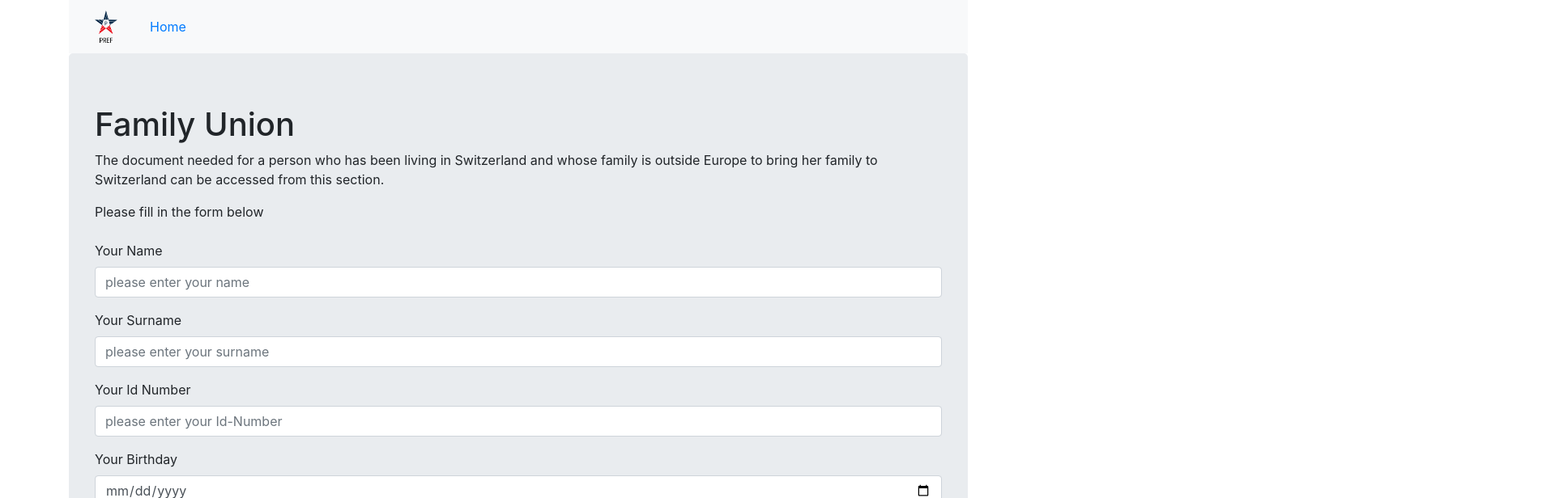
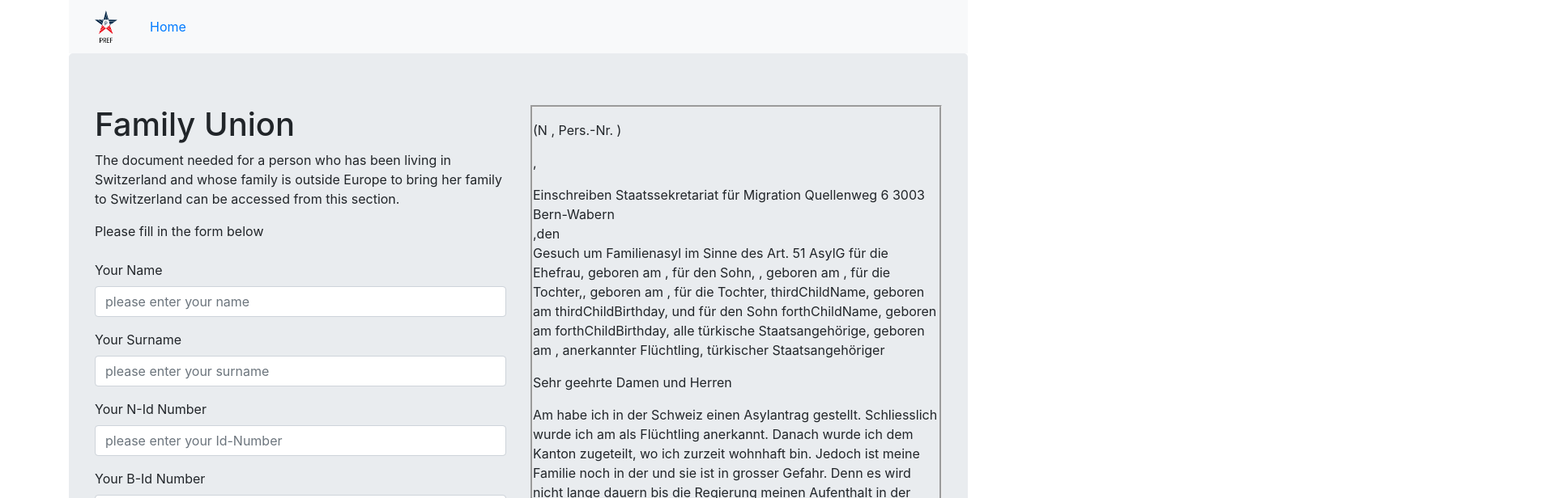
Before and after one commit to sokmen4083/PREF-Client, a React (Create React App) app: page /FamilyUnion in a window 1280 px wide. Shown: the top 616 px of the page at 81% size, 1920 px wide, since content can reach past the window. Built offline with nearby package versions, Linux system fonts and the light colour scheme.

Commit message:
Juri App pdf started

```diff
--- a/src/Dashboard/FamilyUnion.js
+++ b/src/Dashboard/FamilyUnion.js
@@ -1,11 +1,9 @@
 import React, { Component } from 'react';
-import { Jumbotron, Button, Form, Row, Col} from 'react-bootstrap';
+import { Jumbotron, Form, Row, Col} from 'react-bootstrap';
 import html2canvas from 'html2canvas';
 import jsPDF from 'jspdf';
 
 
-import FileService from '../service/FileService';
-import UserService from '../service/UserService';
 
 
 export class Family extends Component
@@ -13,12 +11,13 @@ export class Family extends Component
 
   constructor(props) {
       super(props);
-      this.sendFilesInfo = this.sendFilesInfo.bind(this);
       this.myChangeHandler = this.myChangeHandler.bind(this);
+      this.date = this.date.bind(this);
       this.state = {
         username: '',
         usersurname: '',
         userid: Number,
+        userbid: Number,
         userbirthday: Date,
         userstreetname: '',
         userhomenumber: Number,
@@ -40,18 +39,21 @@ export class Family extends Component
       };
   }
 
-  async sendFilesInfo()
-  {
-    let familyData = this.state.family;
-    let user = UserService.getCurrentUser();
-    familyData.userId = user.id;
-
-    await FileService.saveFamilyInfo(JSON.stringify(familyData));
-    window.location.href = "/Family-Pdf"
+  date(){
+    let date = new Date();
+    document.getElementById("today").innerHTML=  date.getDate();
   }
 
+
   sendToPrint(){
-	  return window.print();
+      var divContents = document.getElementById("family-pdf").innerHTML;
+      var a = window.open('', '', 'height=500, width=500');
+      a.document.write('<html>');
+      a.document.write('<body > <h1> <br>');
+      a.document.write(divContents);
+      a.document.write('</body></html>');
+      a.document.close();
+      a.print();
   }
 
   generatePDF(){
@@ -60,7 +62,7 @@ export class Family extends Component
       .then((canvas) => {
         const imgData = canvas.toDataURL('image/png');
         const pdf = new jsPDF();
-        pdf.addImage(imgData, 'JPEG', 0, 0 ,"A4");
+        pdf.addImage(imgData, 'JPEG', 0, 0);
         // pdf.output('dataurlnewwindow');
         pdf.save("download.pdf");
       })
@@ -101,8 +103,13 @@ export class Family extends Component
           </Form.Group>
 
           <Form.Group controlId="formBasicEmail">
-            <Form.Label>Your Id Number</Form.Label>
+            <Form.Label>Your N-Id Number</Form.Label>
             <Form.Control type="number" placeholder="please enter your Id-Number" name="userid"  onChange={this.myChangeHandler}/>
+          </Form.Group>
+
+          <Form.Group controlId="formBasicEmail">
+            <Form.Label>Your B-Id Number</Form.Label>
+            <Form.Control type="number" placeholder="please enter your Id-Number" name="userbid"  onChange={this.myChangeHandler}/>
           </Form.Group>
 
           <Form.Group controlId="formBasicEmail">
@@ -210,10 +217,6 @@ export class Family extends Component
             <Form.Label>Your Fourth Child's Birthday</Form.Label>
             <Form.Control type="date" name="forthChildBirthday" onChange={this.myChangeHandler}/>
           </Form.Group>
-
-          <Button variant="primary" type="submit" href="Family-Pdf" onClick={this.sendFilesInfo}>
-            Submit
-          </Button>
         </Form>
         </Col>
         <Col>
@@ -221,17 +224,17 @@ export class Family extends Component
             <div >
                 <div id="user-information">
                     <p id="user-name">{this.state.username}  {this.state.usersurname}</p>
-                    <p id="user-Id">{this.state.userid} </p>
-                       <p id="user-adress"> {this.state.userstreetname} {this.state.userhomenumber}
+                    <p id="user-Id"> (N {this.state.userid} , Pers.-Nr.{this.state.userbid} ) </p>
+                       <p id="user-adress"> {this.state.userstreetname} {this.state.userhomenumber}  ,
                                         {this.state.userpostcode} {this.state.userplace}
                        </p>
                 </div>
 
-                <div id="sem-adres">Einschreiben Staatssekretariat für Migration Quellenweg 6 3003 Bern-Wabern</div>
+                <div id="sem-adres">Einschreiben Staatssekretariat für Migration Quellenweg 6 3003 Bern-Wabern
 
-                <div id="user-place">{this.state.userplace} </div>
-                ,den
-                <div id="user-date">{Date} </div>
+    <div id="user-place">{this.state.userplace} ,den <span id="today">{this.date}</span></div>
+
+                </div>
 
                 <p>
                     Gesuch um Familienasyl im Sinne des Art. 51 AsylG für die Ehefrau
--- a/src/index.css
+++ b/src/index.css
@@ -36,96 +36,10 @@ code {
   width: 96%
 }
 
-#registration{
-    width: 600px;
-    height: 450px;
-    padding: 20px;
-    background-color: rgb(181, 207, 218);
-    position: relative;
-    margin: auto;
-}
-#sign-in{
-  width: 500px;
-  height: 200px;
-  padding: 20px;
-  background-color: rgb(56, 194, 253);
-  position: relative;
-  margin: auto;
-}
-input,select{
-  font-size: 20px;
-}
-#submit{
-  position: absolute;
-  right: 5px;
-  background-color:#2bc7db;
-  width: 100px;
-  height: 35px;
-}
-#Sign-On{
-  position: absolute;
-  right: 5px;
-  top: 50px;
-  background-color:#b0e0e6;
-  width: 100px;
-  height: 35px;
-}
-#welcome{
-  text-align: center;
-  font-size: 80px;
-  color: rgb(145, 106, 182);
-}
-table{
-    text-align: center;
-    border-style: double;
-    background-color:rgb(145, 201, 201);
-}
-#files{
-    width: 900px;
-    height: 400px;
-    padding: 20px;
-    background-color:rgb(189, 74, 74);
-    position: relative;
-    margin: auto;
+div #sem-adres{
+  float: right;
 }
 
-#document,#course,#job,#social{
+#family-pdf{
   border-style: groove;
-  border-width: 20px;
-  background-color:green;
 }
-
-#family-union,#file-combination{
-  width: 900px;
-  height: 500px;
-  padding: 20px;
-  background-color:yellow;
-  position: relative;
-  margin: auto;
-}
-#family-pdf{
-  background-color: #f5f5f5;
-  width: 1900px;
-  height: 1040px;
-  margin-left:  10px;
-  margin-right: 10px;
-  size: "A4";
-
-}
-#family-union input,#file-combination input{
-  width: 400px;
-}
-
-#edit{
-  position: absolute;
-  right: 150px;
-}
-#official{
-  width: 700px;
-  height: 400px;
-  padding: 20px;
-  background-color:yellow;
-  position: relative;
-  margin: auto;
-  text-align: center;
-}
```
Also changed, not shown: src/App.css (line endings or trailing spaces).
